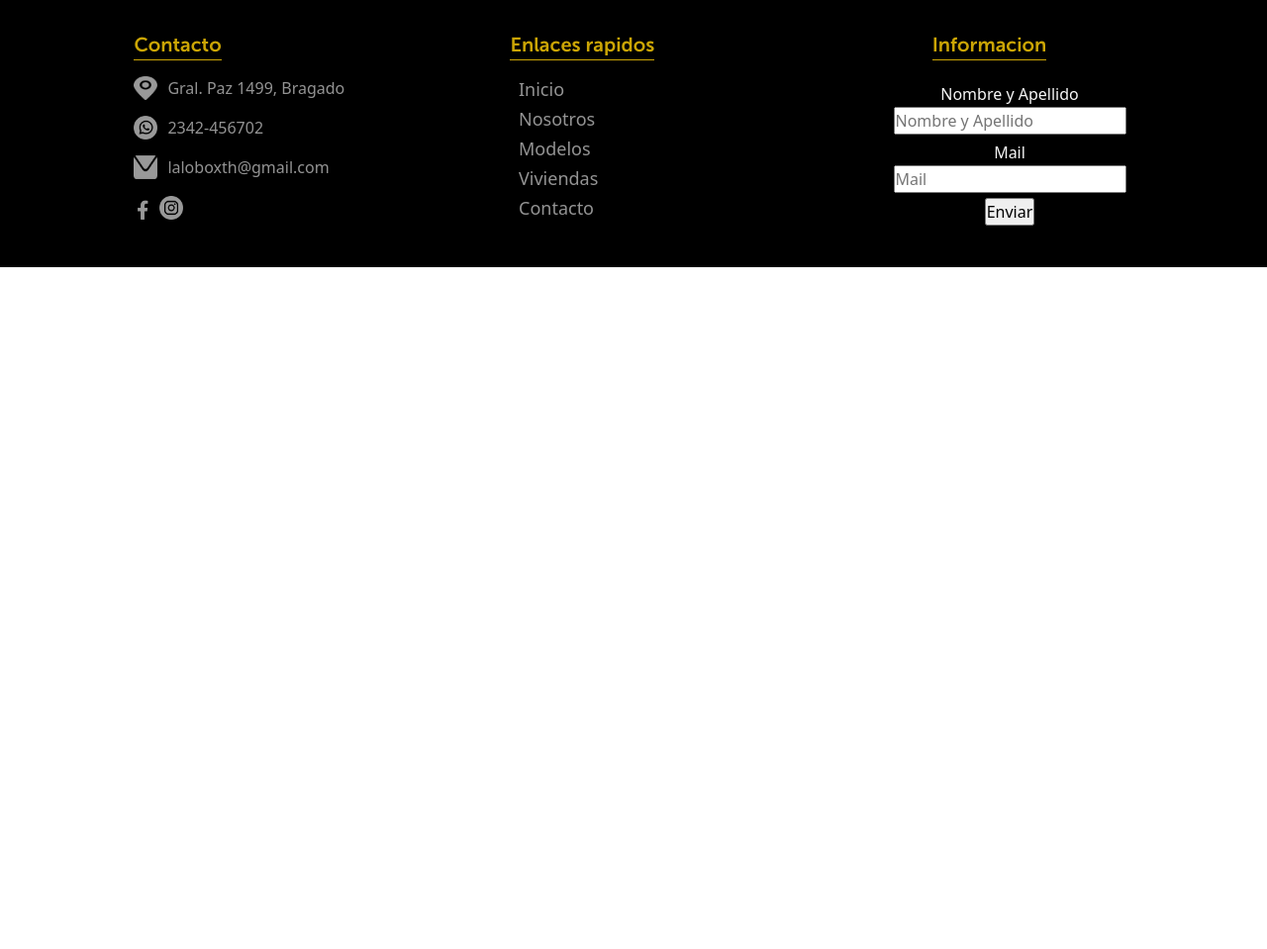
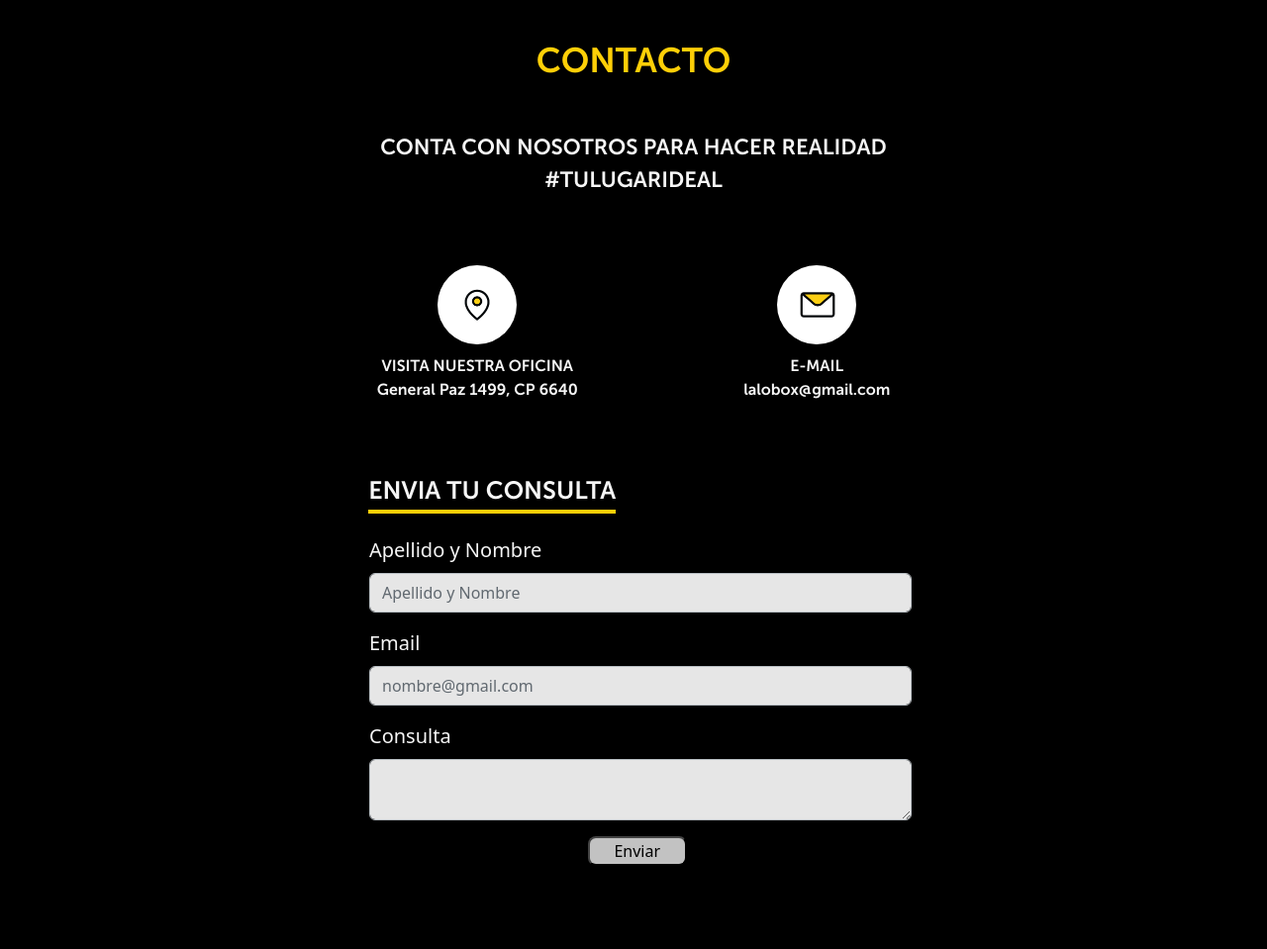
Before and after one commit to FranciscoBaglietto/LaloBox-Landing, a website: page index.html in a window 1280 px wide. Shown: the part 3638-4597 px from the top of the page at 99% size. Before the commit the page ends 3908 px from the top, so only its background shows below. Drawn offline with nearby package versions, Linux system fonts and the light colour scheme.

Commit message:
agregando contacto

```diff
--- a/index.html
+++ b/index.html
@@ -309,6 +309,73 @@
 
   </section>
 
+  <section id="contacto">
+    <div class="container">
+
+      <div class="row-lg-6 row-sm-12">
+          <div>
+              <h1 class="contacto__titulo text-center">
+                  <b>CONTACTO</b>
+              </h1>
+          </div>
+          <div>
+              <p class="contacto__titulo--texto text-center">
+                  CONTA CON NOSOTROS PARA HACER REALIDAD
+                  <br> #TULUGARIDEAL
+
+              </p>
+          </div>
+
+          <div class="contacto__consultas d-flex justify-content-center">
+          <div class="text-center ">
+              <img class="contacto__img--ubicacion" src="./imagen/ubicacion.jpg"  alt="Ubicacion">
+              <p class="contacto__ubicacion--text">
+                  <b>VISITA NUESTRA OFICINA</b>
+                  <br> General Paz 1499, CP 6640
+              </p>
+          </div>
+          <div class="text-center">
+              <img class="contacto__img--email" src="./imagen/mail.jpg"  alt="Mail">
+              <p class="contacto__email--text text-center">
+                  <b>E-MAIL</b>
+                  <br> lalobox@gmail.com
+              </p>
+          </div>
+        </div>
+
+          <div>
+              <p class="contacto__consulta">
+                  <b>ENVIA TU CONSULTA</b>
+              </p>
+          </div>
+
+      </div>
+      <div class="row-lg-6 row-sm-12">
+          <div class="row  formulario__contacto">
+
+              <div class="col mb-3 ">
+                <label for="exampleFormControlInput1" class="form-label">Apellido y Nombre</label>
+                <input type="text" class="form-control" placeholder="Apellido y Nombre" aria-label="Apellido y Nombre">
+              </div>
+              <div class="mb-3">
+                  <label for="exampleFormControlInput1" class="form-label">Email</label>
+                  <input type="email" class="form-control" id="exampleFormControlInput1" placeholder="nombre@gmail.com">
+                </div>
+                <div class="mb-3">
+                  <label for="exampleFormControlTextarea1" class="form-label">Consulta</label>
+                  <textarea class="form-control textarea" id="exampleFormControlTextarea1"></textarea>
+                </div>
+                <div class="form__boton-contacto justify-content-center">
+                  <input class="form__boton-contacto" type="button" value="Enviar">
+                </div>
+            </div>
+      </div>
+  </div>
+
+  </section>
+
+
+    <!--Footer-->
   <footer class="footer">
 
     <div class="container">
--- /dev/null
+++ b/scss/components/_contacto.scss
@@ -0,0 +1,156 @@
+#contacto{
+    background-color: black;
+    overflow: hidden;
+
+    .contacto__titulo{
+        color: map-get($color, color-secundario);
+        font-family: museosans_900;
+        font-size: 35px;
+        margin-top: 40px;
+
+    }
+    .contacto__titulo--texto{
+        font-family: museosans_900;
+        font-size: 22px;
+        margin-top: 50px;
+        color: map-get($color, color-principal);
+    }
+    .contacto__consultas{
+        gap: 15%;
+        margin-top: 70px;
+
+        .contacto__img--ubicacion{
+            width: 80px;
+            height: 80px;
+            margin-bottom: 10px;
+            border-radius: 50%;
+        }
+
+
+    .contacto__ubicacion--text{
+        color: map-get($color, color-principal);
+        font-family: museosans_900;
+    }
+    .contacto__email--text{
+        color: map-get($color, color-principal);
+        font-family: museosans_900;
+    }
+        .contacto__img--email{
+            width: 80px;
+            height: 80px;
+            margin-bottom: 10px;
+            border-radius: 50%;
+        }
+    }
+    .contacto__consulta{
+        color: map-get($color, color-principal);
+        font-family: museosans_900;
+        font-size: 25px;
+        border-bottom: 4px solid #FECF07;
+        width: fit-content;
+        margin-top: 5%;
+        margin-bottom: 2%;
+        margin-left: 26%;
+    }
+
+    .formulario__contacto{
+        margin-left: 25%;
+        margin-right: 30px;
+
+        .form-label{
+        color: map-get($color, color-principal);
+        font-size: 20px;
+        }
+
+        .form-control{
+            width: 70%;
+            height: 2.5rem;
+            opacity: 0.9;
+        }
+        .textarea{
+            height: fit-content;
+        }
+        .form__boton-contacto{
+            margin-left: 25%;
+            margin-bottom: 10%;
+            width: 100px;
+            height: 30px;
+            border-radius: 8px;
+            opacity: 0.9;
+        }
+    }
+    @media only screen and (max-width: 1024px){
+
+        .formulario__contacto{
+
+            .form__boton-contacto{
+                margin-left: 22%;
+            }
+
+        }
+    }
+    @media only screen and (max-width: 768px){
+
+        .formulario__contacto{
+
+            .form__boton-contacto{
+                margin-left: 19%;
+            }
+
+        }
+    }
+    @media only screen and (max-width: 390px){
+
+        .contacto__consulta{
+            margin-top: 15%;
+            margin-bottom: 10%;
+            margin-left: 10%;
+        }
+
+        .formulario__contacto{
+            margin-left: 9%;
+            margin-right: 0px;
+
+            .form-label{
+            color: map-get($color, color-principal);
+            font-size: 20px;
+            }
+
+            .form-control{
+                width: 90%;
+            }
+            .form__boton-contacto{
+                margin-left: 22%;
+                margin-bottom: 15%;
+            }
+        }
+
+
+    }
+    @media only screen and (max-width: 375px){
+
+
+        .formulario__contacto{
+
+            .form__boton-contacto{
+                margin-left: 20%;
+
+            }
+        }
+
+
+    }
+    @media only screen and (max-width: 320px){
+
+
+        .formulario__contacto{
+
+            .form__boton-contacto{
+                margin-left: 18%;
+
+            }
+        }
+
+
+    }
+}
--- a/scss/main.scss
+++ b/scss/main.scss
@@ -8,3 +8,4 @@
 @import "./components/proyectos";
 @import "./components/beneficios";
 @import "./components/footer";
+@import "./components/contacto";
```
Also changed, not shown: css/main.css.
